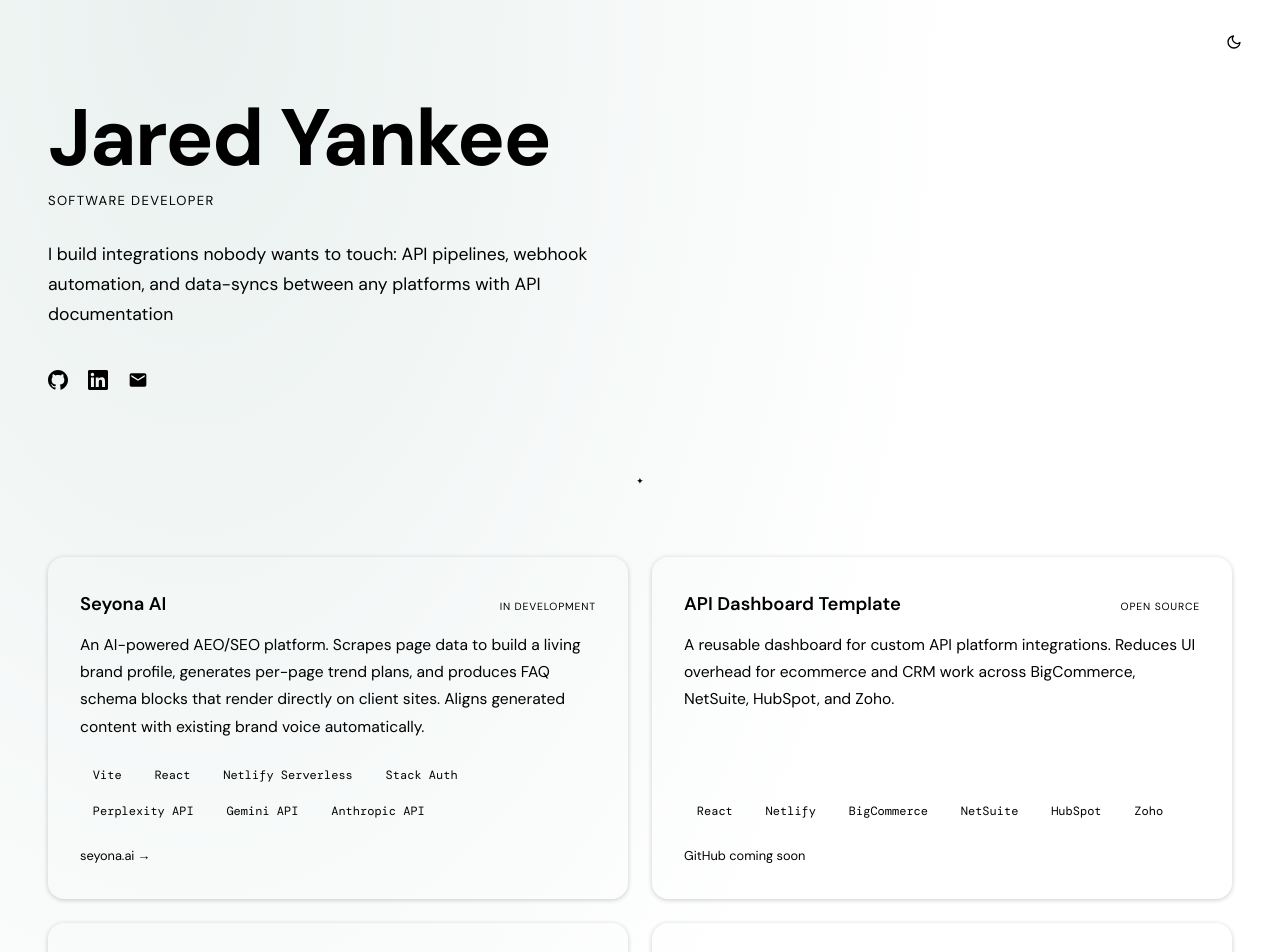
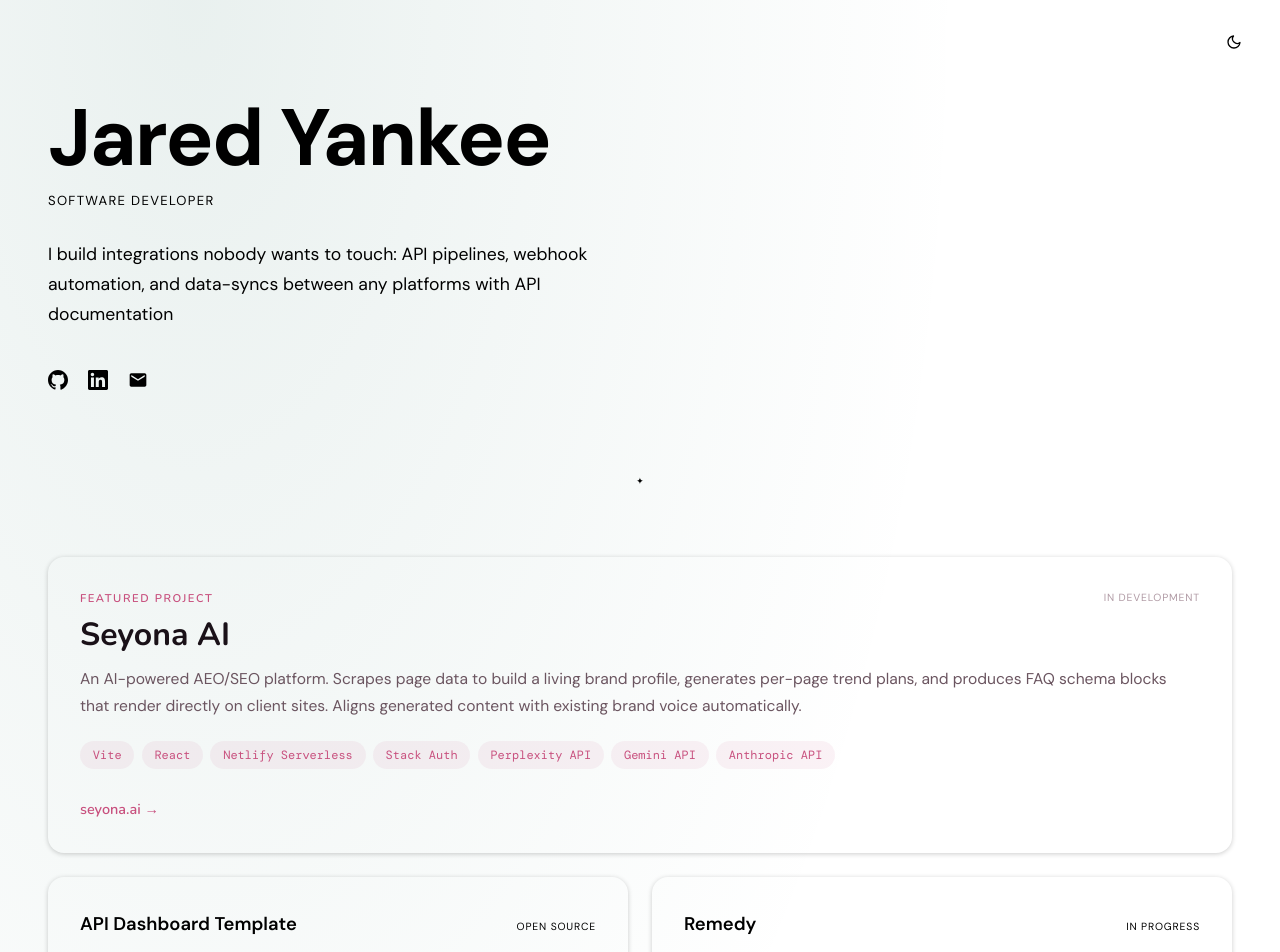
Before and after one commit to jaredyankee/jared-yankee, a React (Vite) app: page / in a window 1280 px wide. Shown: the top 952 px of the page. Built offline with nearby package versions, Linux system fonts and the light colour scheme; the HTML template or start-up script is replaced by a standard one.

Commit message:
feat: featured card, set seyona s featured

```diff
--- a/index.html
+++ b/index.html
@@ -8,7 +8,7 @@
     <title>Jared Yankee</title>
     <link rel="preconnect" href="https://fonts.googleapis.com" />
     <link rel="preconnect" href="https://fonts.gstatic.com" crossorigin />
-    <link href="https://fonts.googleapis.com/css2?family=DM+Mono:wght@400&family=DM+Sans:ital,wght@0,300;0,400;0,500;0,600;0,700;1,400&display=swap" rel="stylesheet" />
+    <link href="https://fonts.googleapis.com/css2?family=DM+Mono:wght@400&family=DM+Sans:ital,wght@0,300;0,400;0,500;0,600;0,700;1,400&family=DM+Serif+Display&family=Nunito:wght@400;500;600;700&display=swap" rel="stylesheet" />
   </head>
   <body>
     <div id="root"></div>
--- a/src/components/ProjectCard.css
+++ b/src/components/ProjectCard.css
@@ -1,3 +1,87 @@
+/* Featured (Seyona spotlight) — styled with Seyona's own theme */
+
+.project-card--featured {
+  background: #fdf8f9;
+  border: 1px solid #e0cdd4;
+  border-left: 3px solid #c8507e;
+  border-radius: 16px;
+  padding: 2.5rem;
+  box-shadow: 0 2px 12px rgba(200, 80, 126, 0.08);
+  transition: box-shadow 0.3s ease, transform 0.3s ease, border-color 0.3s ease;
+}
+
+.project-card--featured:hover {
+  border-color: #c8507e;
+  box-shadow: 0 6px 24px rgba(200, 80, 126, 0.14);
+  transform: translateY(-2px);
+}
+
+.featured-meta {
+  display: flex;
+  justify-content: space-between;
+  align-items: center;
+  margin-bottom: 0.6rem;
+}
+
+.featured-eyebrow {
+  font-family: 'Nunito', sans-serif;
+  font-size: 0.7rem;
+  font-weight: 600;
+  text-transform: uppercase;
+  letter-spacing: 0.14em;
+  color: #c8507e;
+}
+
+.featured-name {
+  font-family: 'Nunito', sans-serif;
+  font-size: 2rem;
+  font-weight: 700;
+  color: #1a1118;
+  line-height: 1.15;
+  margin-bottom: 0.75rem;
+}
+
+.project-card--featured .card-description {
+  color: #6b5560;
+  margin-bottom: 1.25rem;
+}
+
+.project-card--featured .card-stack {
+  margin-bottom: 1.25rem;
+}
+
+.featured-link {
+  display: inline-block;
+  margin-top: 0.5rem;
+  font-family: 'Nunito', sans-serif;
+  font-size: 0.9rem;
+  font-weight: 600;
+  color: #c8507e;
+  transition: color 0.2s ease;
+}
+
+.featured-link:hover {
+  color: #a03060;
+}
+
+.project-card--featured .card-status {
+  color: #b09aa4;
+}
+
+.project-card--featured .stack-tag {
+  color: #c8507e;
+  border-color: rgba(200, 80, 126, 0.3);
+  background: rgba(200, 80, 126, 0.07);
+}
+
+@media (max-width: 600px) {
+  .featured-name {
+    font-size: 1.6rem;
+  }
+}
+
+/* Standard cards */
+
 .project-card {
   background: var(--color-surface);
   border: 1px solid var(--color-card-border);
--- a/src/components/ProjectCard.jsx
+++ b/src/components/ProjectCard.jsx
@@ -1,6 +1,29 @@
 import './ProjectCard.css'
 
-function ProjectCard({ name, description, stack, link, linkLabel, status }) {
+function ProjectCard({ name, description, stack, link, linkLabel, status, featured }) {
+  if (featured) {
+    return (
+      <article className="project-card project-card--featured">
+        <div className="featured-meta">
+          <span className="featured-eyebrow">Featured Project</span>
+          <span className="card-status">{status}</span>
+        </div>
+        <h2 className="featured-name">{name}</h2>
+        <p className="card-description">{description}</p>
+        <div className="card-stack">
+          {stack.map((tag) => (
+            <span key={tag} className="stack-tag">{tag}</span>
+          ))}
+        </div>
+        {link && (
+          <a href={link} target="_blank" rel="noopener noreferrer" className="featured-link">
+            {linkLabel} &rarr;
+          </a>
+        )}
+      </article>
+    )
+  }
+
   return (
     <article className="project-card">
       <div className="card-header">
--- a/src/components/Work.css
+++ b/src/components/Work.css
@@ -6,6 +6,10 @@
   animation: fadeUp 0.7s ease-out 0.2s both;
 }
 
+.work .project-card--featured {
+  grid-column: 1 / -1;
+}
+
 @media (max-width: 600px) {
   .work {
     grid-template-columns: 1fr;
--- a/src/components/Work.jsx
+++ b/src/components/Work.jsx
@@ -10,6 +10,7 @@
     link: 'https://seyona.ai',
     linkLabel: 'seyona.ai',
     status: 'In development',
+    featured: true,
   },
   {
     name: 'API Dashboard Template',
@@ -45,7 +46,7 @@
   return (
     <section className="work">
       {projects.map((project) => (
-        <ProjectCard key={project.name} {...project} />
+        <ProjectCard key={project.name} {...project} featured={project.featured ?? false} />
       ))}
     </section>
   )
```
